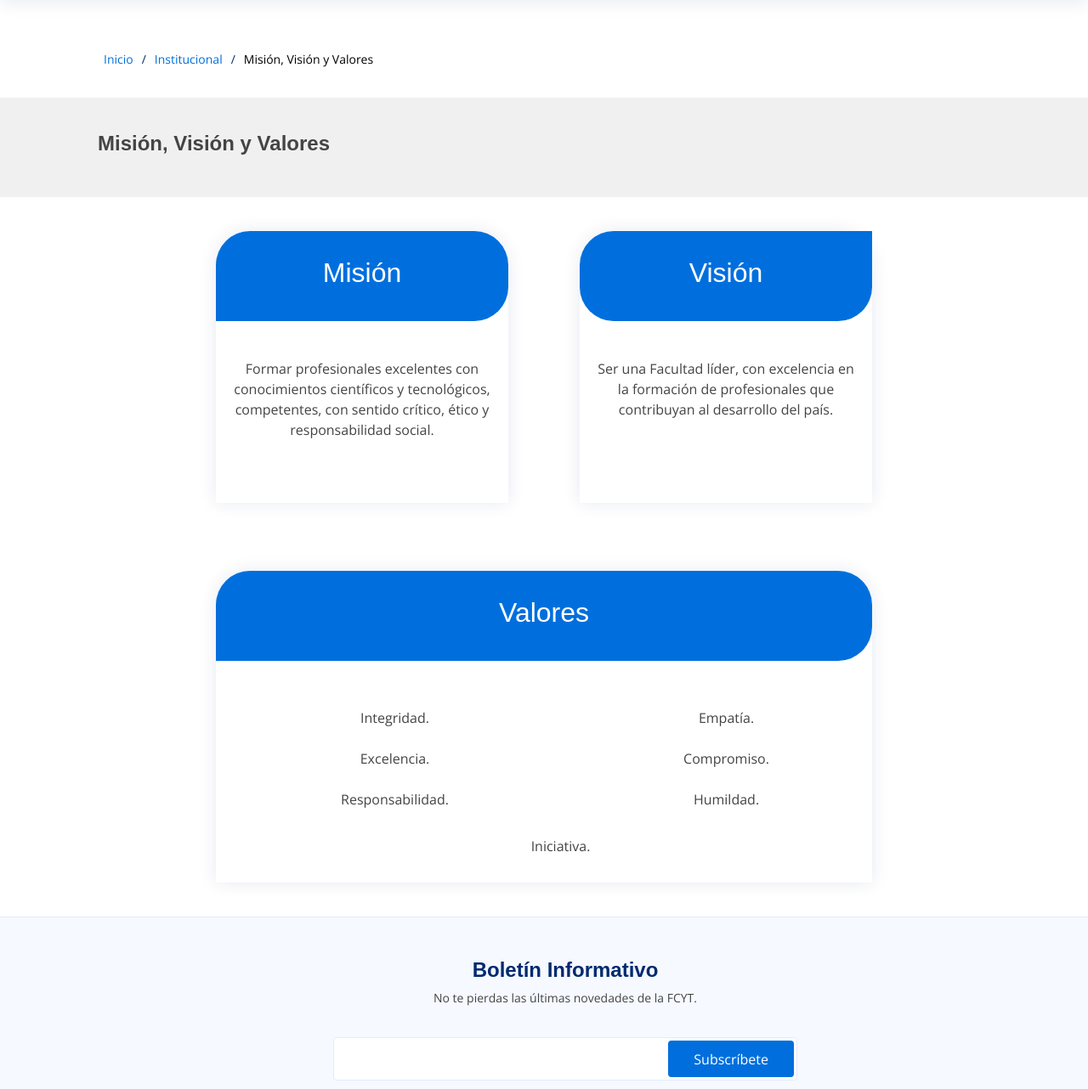
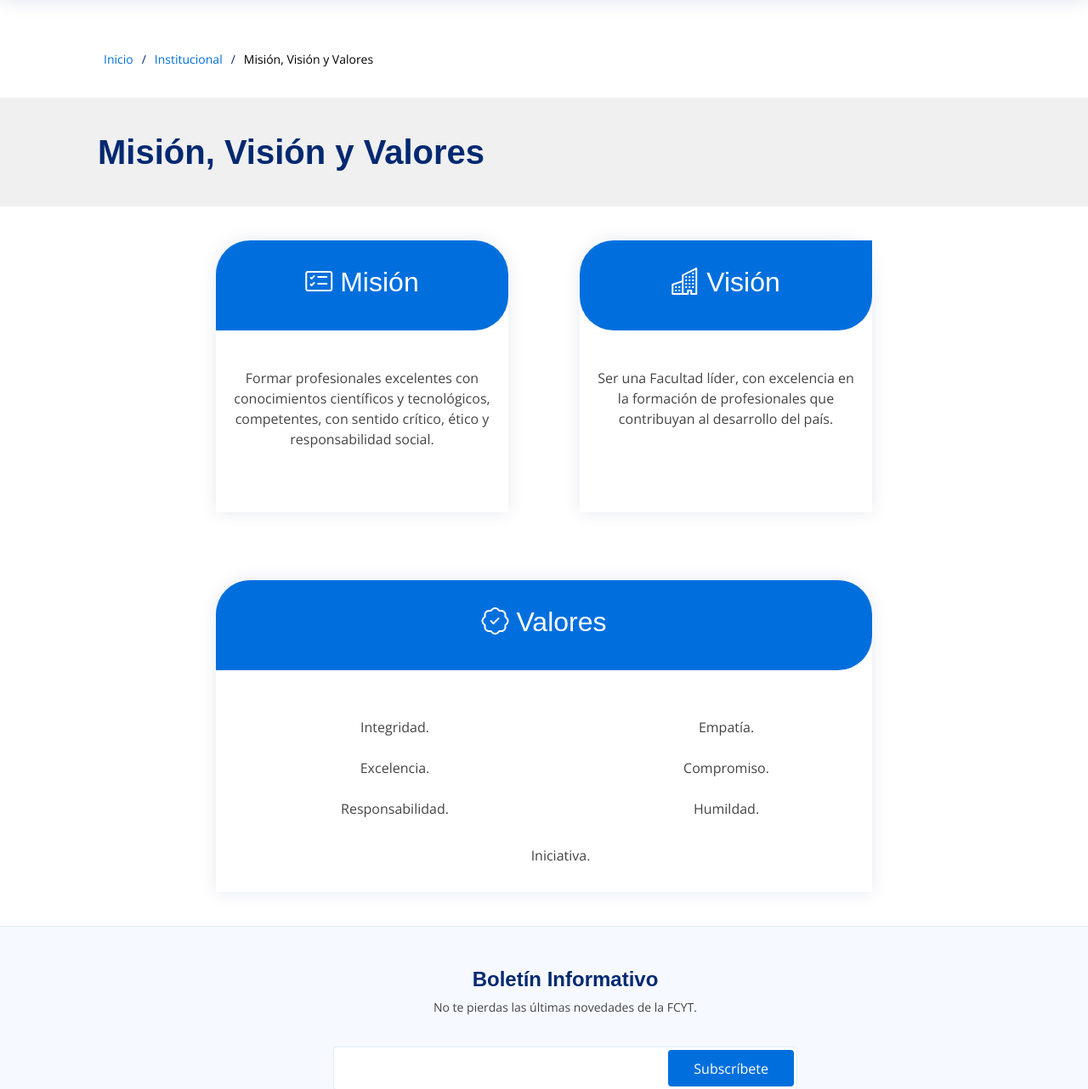
Before and after one commit to FCYT-TI/fcytuncaweb, a Django app: page /misionvision/ in a window 1280 px wide. Shown: the part 100-1382 px from the top of the page at 85% size. Run offline with Django 3.2, Linux system fonts and the light colour scheme; some libraries are stand-ins or nearby versions.

Commit message:
FCYTSPRUN-8-misionvisionvalores Agregadas las nuevas animaciones a los elementos de la pagina y solucionado algunos estilos en linea restantes

```diff
--- a/templates/misionvision.html
+++ b/templates/misionvision.html
@@ -15,16 +15,16 @@
     </section>
       <section class="tittle">
       <div class="container-titulo">
-          <h4 data-aos="fade-up"><strong>Misión, Visión y Valores</strong></h4>
+          <h1 class="tittlecolor" data-aos="fade-up"><strong>Misión, Visión y Valores</strong></h1>
       </div>
     </section><!-- End Breadcrumbs -->
     <section class="testimonials custom-testimonial" id="testimonials_mision">
       <div class="containerText">
           <div class="row align-items-start">
               <div class="col">
-                  <div class="testimonial-item custom-testimonial-items">
+                  <div data-aos="fade-up"  data-aos-delay="50" class="testimonial-item custom-testimonial-items">
                           <div class="mision">
-                          <h2>Misión</h2>
+                          <h2><i class="bi bi-card-checklist "></i> Misión</h2>
                           </div>
                           <br>
                           <p>
@@ -34,9 +34,9 @@
                   </div>
               </div>
               <div class="col">
-                  <div class="testimonial-item custom-testimonial-items">
+                  <div data-aos="fade-up"  data-aos-delay="150" class="testimonial-item custom-testimonial-items">
                           <div class="vision">
-                              <h2>Visión</h2>
+                              <h2><i class="bi bi-buildings"></i> Visión</h2>
                           </div>
                           <br>
                           <p>
@@ -47,41 +47,41 @@
               </div>
           </div>
 
-          <div class="testimonial-item custom-testimonial-items">
+          <div data-aos="fade-up"  data-aos-delay="250" class="testimonial-item custom-testimonial-items">
               <div>
               <div class="valores">
-                  <h2>Valores</h2>
+                  <h2><i class="bi bi-patch-check  "></i> Valores</h2>
               </div>
               <p>
               <div class="d-flex flex-column ps-3">
                   <div class="row">
                       <div class="col">
-                          <span data-aos="fade-up"  data-aos-delay="50" style="padding: 7px 7px 7px 30px;">Integridad.</span>
+                          <span data-aos="fade-up"  data-aos-delay="300" class="valores-custom">Integridad.</span>
                       </div>
                       <div class="col">
-                          <span data-aos="fade-up"  data-aos-delay="100" style="padding: 7px 7px 7px 30px">Empatía.</span>
+                          <span data-aos="fade-up"  data-aos-delay="400" class="valores-custom">Empatía.</span>
                       </div>
                   </div>
                   <br>
                   <div class="row">
                       <div class="col">
-                          <span data-aos="fade-up"  data-aos-delay="150" style="padding: 7px 7px 7px 30px">Excelencia.</span>
+                          <span data-aos="fade-up"  data-aos-delay="500" class="valores-custom">Excelencia.</span>
                       </div>
                       <div class="col">
-                          <span data-aos="fade-up"  data-aos-delay="200" style="padding: 7px 7px 7px 30px">Compromiso.</span>
+                          <span data-aos="fade-up"  data-aos-delay="600" class="valores-custom">Compromiso.</span>
                       </div>
                   </div>
                   <br>
                   <div class="row">
                       <div class="col">
-                          <span data-aos="fade-up"  data-aos-delay="250" style="padding: 7px 7px 7px 30px">Responsabilidad.</span>
+                          <span data-aos="fade-up"  data-aos-delay="700" class="valores-custom">Responsabilidad.</span>
                       </div>
                       <div class="col">
-                          <span data-aos="fade-up"  data-aos-delay="300" style="padding: 7px 7px 7px 30px">Humildad.</span>
+                          <span data-aos="fade-up"  data-aos-delay="800" class="valores-custom">Humildad.</span>
                       </div>
                   </div>
                   <br>
-                    <span data-aos="fade-up"  data-aos-delay="350" style="padding: 7px 7px 7px 30px">Iniciativa.</span>
+                    <span data-aos="fade-up"  data-aos-delay="800" class="valores-custom">Iniciativa.</span>
                   <br>
                </div>
           </div>
--- a/templates/static/css/style.css
+++ b/templates/static/css/style.css
@@ -2956,3 +2956,7 @@ thead th.active, tbody td.active {
   padding: 0 !important;
   border-radius: 40px 40px 0 0 !important;
 }
+
+.valores-custom{
+  padding: 7px 7px 7px 30px !important;
+}
```
